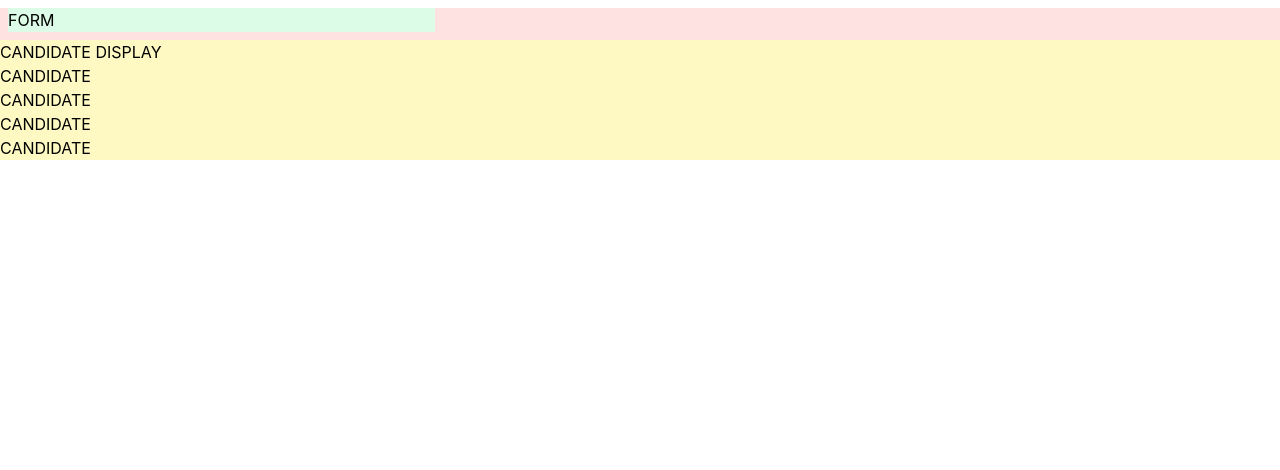
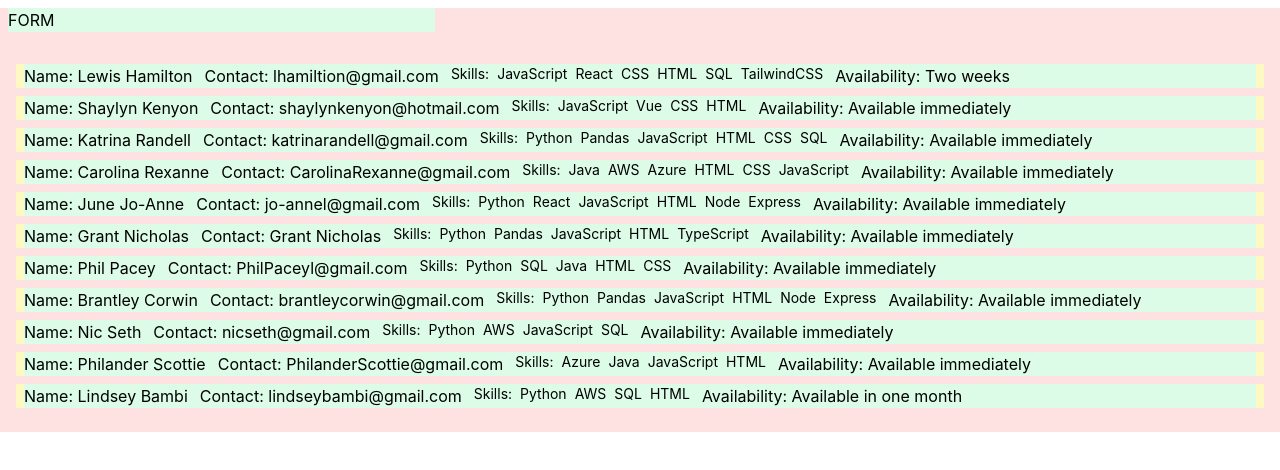
Before and after one commit to vglampard/CandidateMatcherVGFork, a React (Create React App) app in the folder jobsearch/: page / in a window 1280 px wide. Shown: the top 470 px of the page. Built offline with nearby package versions, Linux system fonts and the light colour scheme.

Commit message:
cards rednering with data

```diff
--- a/jobsearch/src/components/Candidate/Candidate.js
+++ b/jobsearch/src/components/Candidate/Candidate.js
@@ -1,9 +1,12 @@
 import React from 'react'
 
-export default function Candidate() {
+export default function Candidate({name, email, skills, availability}) {
   return (
-    <div>
-        CANDIDATE
+    <div className=" flex gap-3 bg-green-100 m-2" >
+        <p>Name: {name}</p>
+        <p>Contact: {email}</p>
+        <div className="flex gap-2 text-sm"><p>Skills: </p>{skills.map((skill)=> <p>{skill}</p>)}</div>
+        <p>Availability: {availability}</p>
     </div>
   )
 }
--- a/jobsearch/src/components/CandidateDisplay/CandidateDisplay.js
+++ b/jobsearch/src/components/CandidateDisplay/CandidateDisplay.js
@@ -1,15 +1,22 @@
 import React from 'react'
 import Candidate from '../Candidate/Candidate'
-
+import {candidatesList} from "../../candidatesData/candidatesList"
 export default function
 CandidateDisplay() {
   return (
+    <div className="p-4">
+    {candidatesList.map((candidate)=>{
+
+return(
     <div className="bg-yellow-100">
-        CANDIDATE DISPLAY
-        <Candidate/>
-        <Candidate/>
-        <Candidate/>
-        <Candidate/>
+    <Candidate name={candidate.name} email={candidate.email} skills={candidate.skills} availability={candidate.availability}/>
+
+</div>
+)
+
+    })}
+
     </div>
   )
+
 }
```
